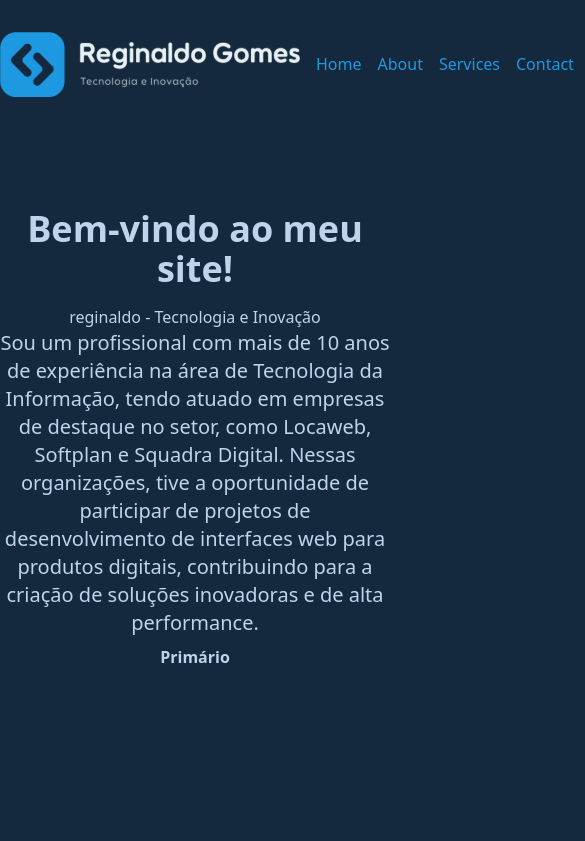
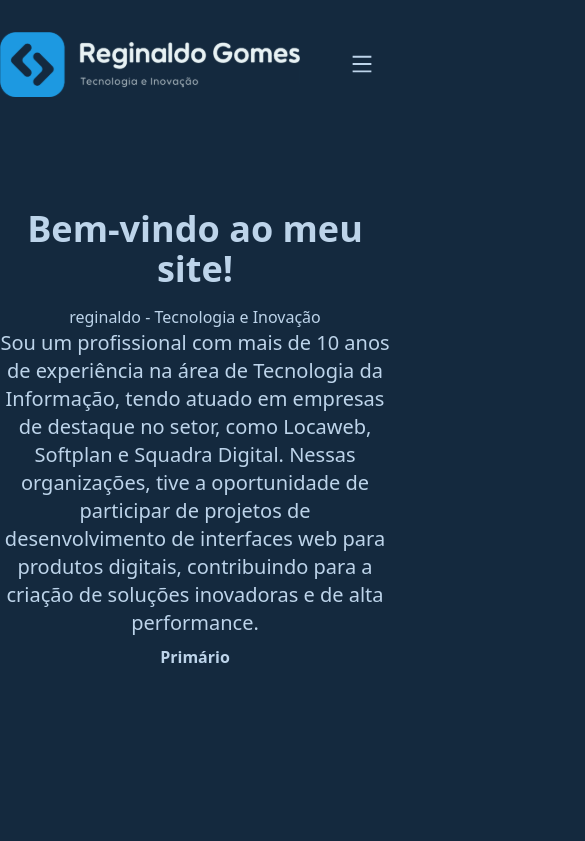
Before and after one commit to reginaldogomes/bhs_cms_site_app, a Next.js app: page / in a window 390 px wide. Shown: the top 841 px of the page, 585 px wide, since content can reach past the window. Built offline with nearby package versions, Linux system fonts and the light colour scheme.

Commit message:
menu mobile

```diff
--- a/src/components/layouts/Menu.tsx
+++ b/src/components/layouts/Menu.tsx
@@ -1,37 +1,71 @@
-// Definição do tipo para um item do menu
-type MenuItem = {
-  name: string
-  link: string
-}
+'use client'
+import React, { useState } from 'react'
+import Link from 'next/link'
+import { AiOutlineMenu, AiOutlineClose } from 'react-icons/ai'
 
-// Definição do tipo para o menu
-type Menu = {
-  items: MenuItem[]
-}
+const menuItems = [
+  { name: 'Início', href: '/' },
+  { name: 'Sobre', href: '/about' },
+  { name: 'Serviços', href: '/services' },
+  { name: 'Contato', href: '/contact' },
+]
 
-const menu = {
-  items: [
-    { name: 'Home', link: '/' },
-    { name: 'About', link: '/about' },
-    { name: 'Services', link: '/services' },
-    { name: 'Contact', link: '/contact' },
-  ],
-}
+const ResponsiveMenu: React.FC = () => {
+  const [isOpen, setIsOpen] = useState(false)
 
-const Menu: React.FC = () => {
+  const toggleMenu = () => {
+    setIsOpen(!isOpen)
+  }
+
   return (
-    <nav className="bg-gray-800 p-4">
-      <ul className="flex space-x-4">
-        {menu.items.map((item, index) => (
-          <li key={index}>
-            <a href={item.link} className="text-accent-500 hover:text-gray-300">
-              {item.name}
-            </a>
-          </li>
-        ))}
-      </ul>
-    </nav>
+    <div>
+      <nav className="bg-gray-800 p-4">
+        <div className="container mx-auto flex justify-between items-center">
+          <div className="hidden sm:flex space-x-4">
+            {menuItems.map((item) => (
+              <Link
+                key={item.href}
+                href={item.href}
+                className="text-white hover:text-gray-300"
+              >
+                {item.name}
+              </Link>
+            ))}
+          </div>
+          <button
+            onClick={toggleMenu}
+            className="text-white sm:hidden focus:outline-none focus:ring-2 focus:ring-gray-500"
+          >
+            {isOpen ? (
+              <AiOutlineClose size={24} />
+            ) : (
+              <AiOutlineMenu size={24} />
+            )}
+          </button>
+        </div>
+      </nav>
+
+      {isOpen && (
+        <div className="sm:hidden absolute top-0 left-0 w-full h-screen bg-gray-800 flex flex-col items-center justify-center transition-opacity duration-500">
+          <nav>
+            <ul className="space-y-6">
+              {menuItems.map((item) => (
+                <li key={item.href}>
+                  <Link
+                    href={item.href}
+                    onClick={() => setIsOpen(false)}
+                    className="text-2xl text-white hover:text-gray-300"
+                  >
+                    {item.name}
+                  </Link>
+                </li>
+              ))}
+            </ul>
+          </nav>
+        </div>
+      )}
+    </div>
   )
 }
 
-export default Menu
+export default ResponsiveMenu
--- /dev/null
+++ b/src/components/layouts/MenuMobile.tsx
@@ -0,0 +1,67 @@
+'use client'
+import React, { useState, useEffect } from 'react'
+import Link from 'next/link'
+import { AiOutlineMenu, AiOutlineClose } from 'react-icons/ai'
+
+const menuItems = [
+  { name: 'Início', href: '/' },
+  { name: 'Sobre', href: '/about' },
+  { name: 'Serviços', href: '/services' },
+  { name: 'Contato', href: '/contact' },
+]
+
+const MenuMobile: React.FC = () => {
+  const [isOpen, setIsOpen] = useState(false)
+  const [isAnimating, setIsAnimating] = useState(false)
+
+  const toggleMenu = () => {
+    if (isOpen) {
+      setIsAnimating(true)
+      setTimeout(() => {
+        setIsOpen(false)
+        setIsAnimating(false)
+      }, 500) // Tempo da animação de fade-out
+    } else {
+      setIsOpen(true)
+    }
+  }
+
+  useEffect(() => {
+    if (!isOpen) {
+      setIsAnimating(false)
+    }
+  }, [isOpen])
+
+  return (
+    <div className="relative">
+      <button
+        onClick={toggleMenu}
+        className="text-gray-700 focus:outline-none focus:ring-2 focus:ring-gray-500"
+      >
+        {isOpen ? <AiOutlineClose size={24} /> : <AiOutlineMenu size={24} />}
+      </button>
+
+      {(isOpen || isAnimating) && (
+        <div
+          className={`absolute top-0 left-0 w-full h-screen bg-white flex flex-col items-center justify-center transition-opacity duration-500 ${isAnimating ? 'animate-fade-out' : 'animate-fade-in'}`}
+        >
+          <nav>
+            <ul className="space-y-6">
+              {menuItems.map((item) => (
+                <li key={item.href}>
+                  <Link href={item.href}>
+                    <a className="text-2xl text-gray-700 hover:text-gray-900">
+                      {item.name}
+                    </a>
+                  </Link>
+                </li>
+              ))}
+            </ul>
+          </nav>
+        </div>
+      )}
+    </div>
+  )
+}
+
+export default MenuMobile
```
